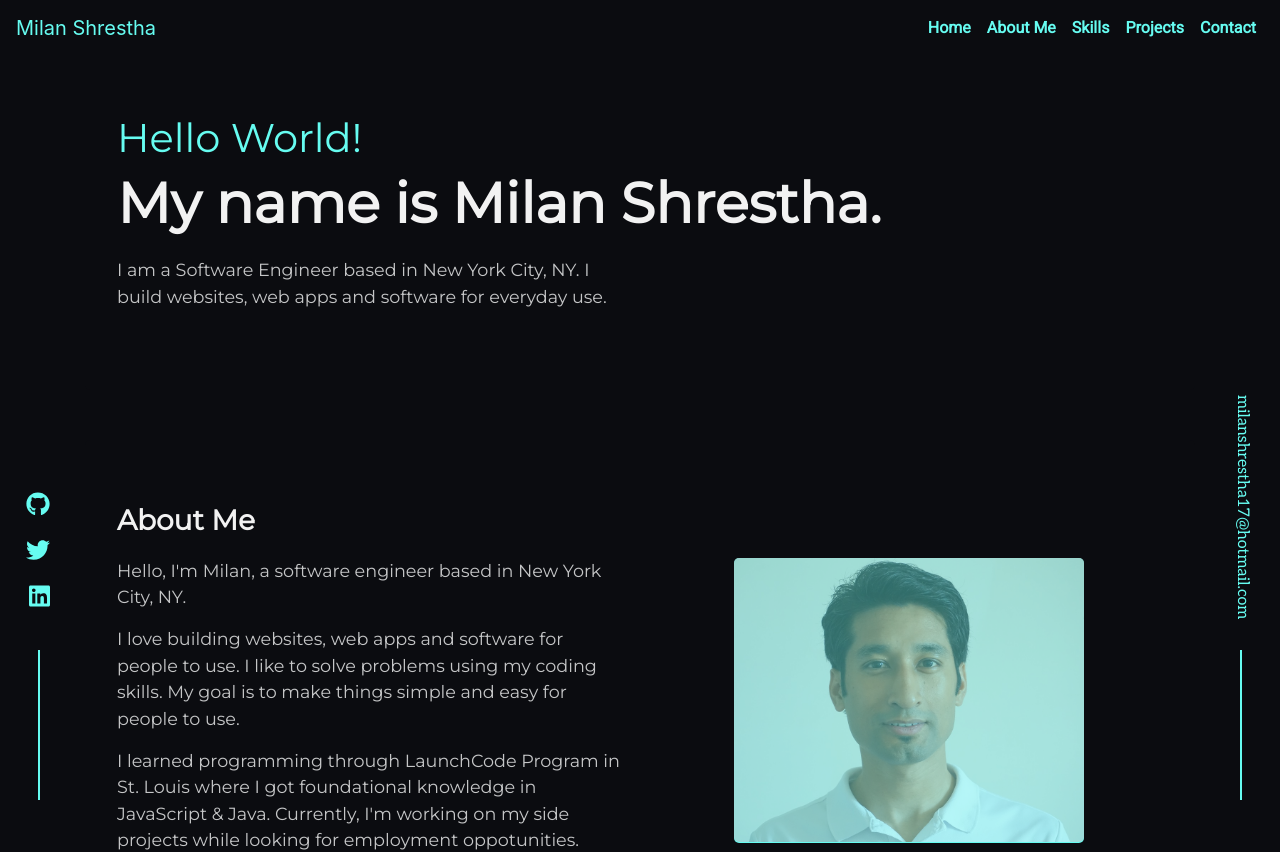
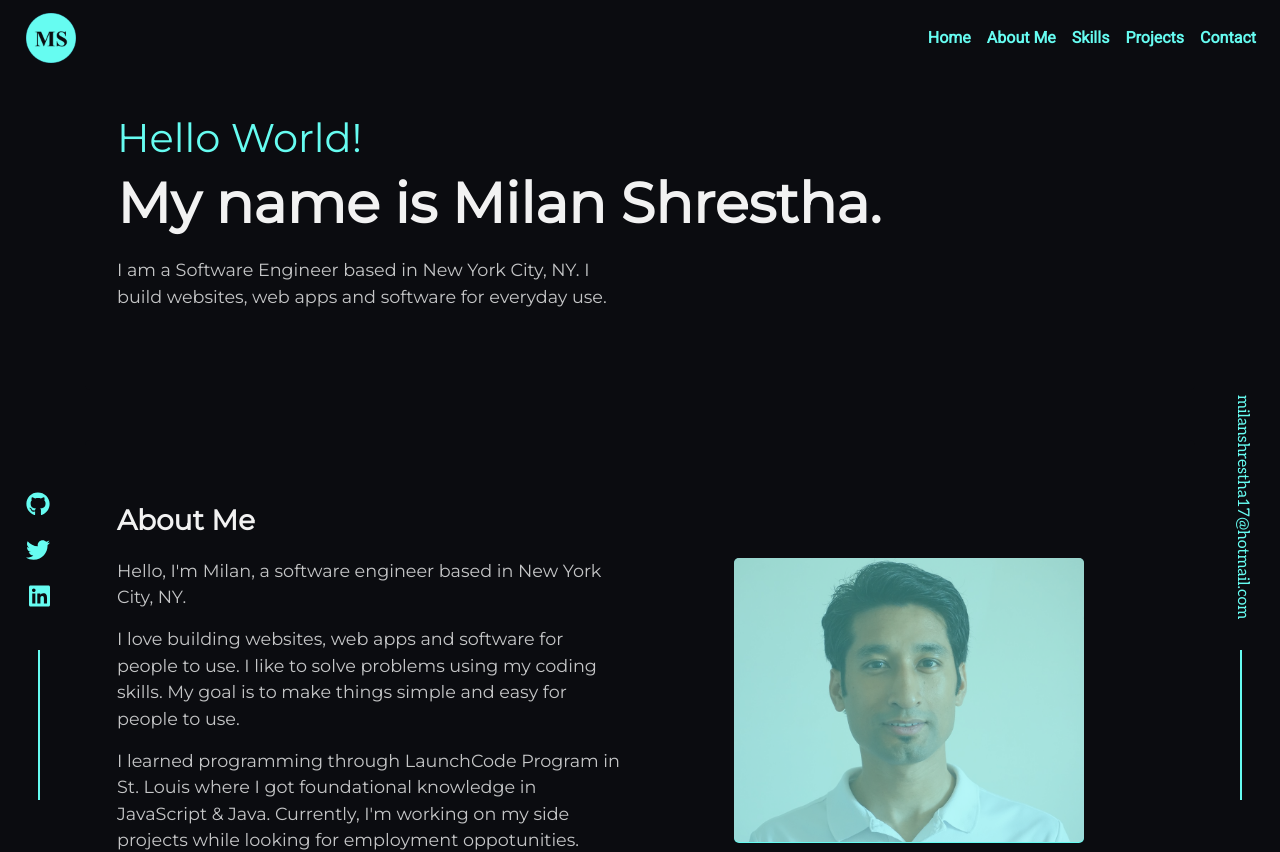
Before and after one commit to milan-shrestha/portfolio-project, an Angular app: page / in a window 1280 px wide. Shown: the top 852 px of the page. Built offline with nearby package versions, Linux system fonts and the light colour scheme.

Commit message:
Added logo and favicon to the app

```diff
--- a/src/app/app.component.css
+++ b/src/app/app.component.css
@@ -4,6 +4,11 @@
 
 .navbar-brand, .nav-link{
     color: var(--green) !important;
+}
+
+.logo{
+    width: 50px;
+    margin-left: 10px;
 }
 
 .navbar-nav{
--- a/src/app/app.component.html
+++ b/src/app/app.component.html
@@ -1,5 +1,5 @@
 <nav class="navbar fixed-top navbar-expand-lg navbar-light bg-light">
-    <a class="navbar-brand" href="#">Milan Shrestha</a>
+    <a class="navbar-brand" href="#home"><img class="img-fluid logo" src="{{logo}}"></a>
     <button class="navbar-toggler" type="button" data-toggle="collapse" data-target="#navbarNavAltMarkup" aria-controls="navbarNavAltMarkup" aria-expanded="false" aria-label="Toggle navigation">
         <span class="navbar-toggler-icon"></span>
     </button>
--- a/src/app/app.component.ts
+++ b/src/app/app.component.ts
@@ -8,6 +8,8 @@ import { Component } from '@angular/core';
 export class AppComponent {
   title = 'portfolio';
 
+  logo: string = './assets/images/logo.png';
+
   ScrollIntoView(elem: string) {
 
     document.querySelector(elem).scrollIntoView({ behavior: 'smooth', block: 'start'});
--- a/src/index.html
+++ b/src/index.html
@@ -5,7 +5,7 @@
   <title>Portfolio</title>
   <base href="/">
   <meta name="viewport" content="width=device-width, initial-scale=1">
-  <link rel="icon" type="image/x-icon" href="favicon.ico">
+  <link rel="icon" type="image/x-icon" href="./assets/images/logo.png">
 </head>
 <body>
   <app-root></app-root>
```
Also changed, not shown: src/assets/images/logo.png (added).
